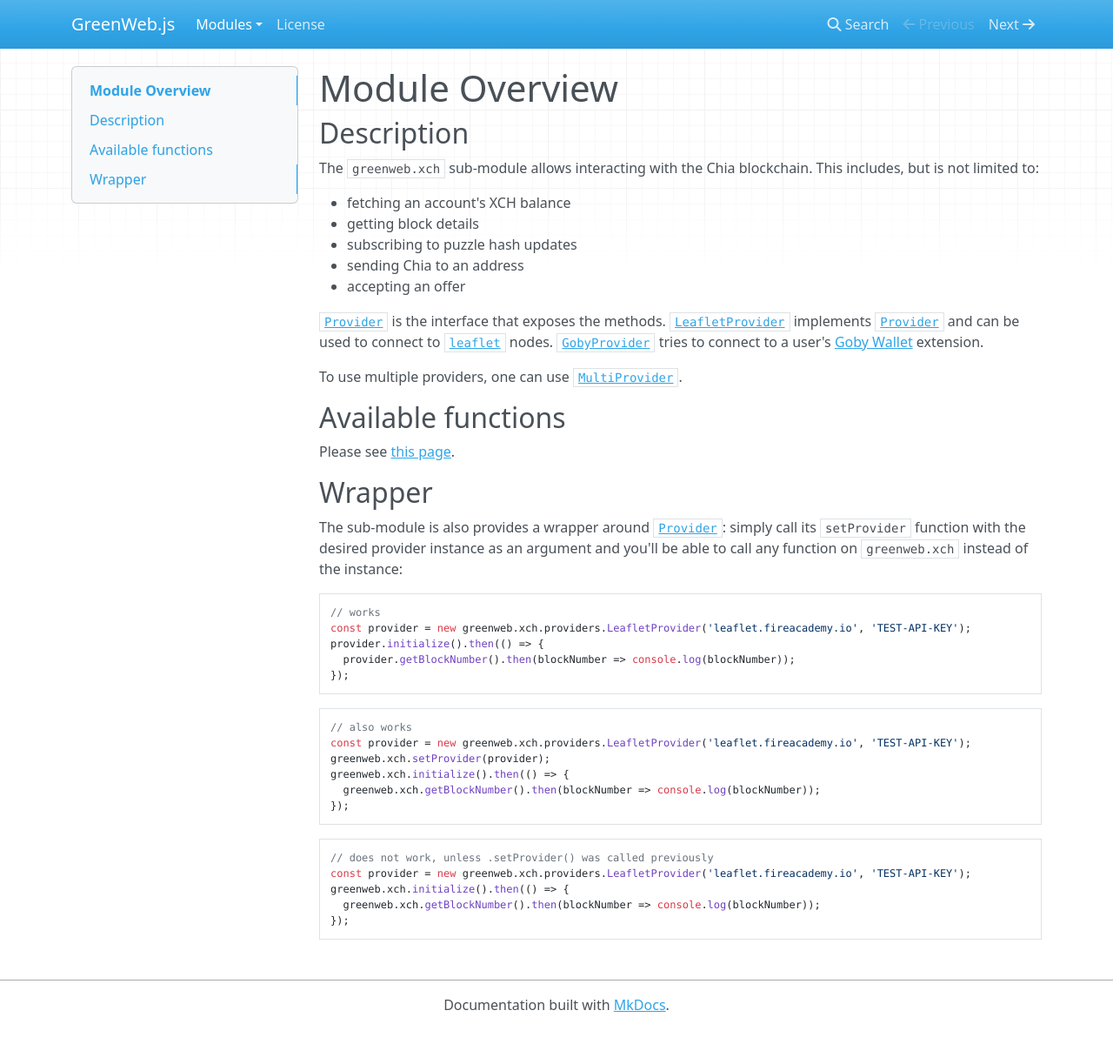
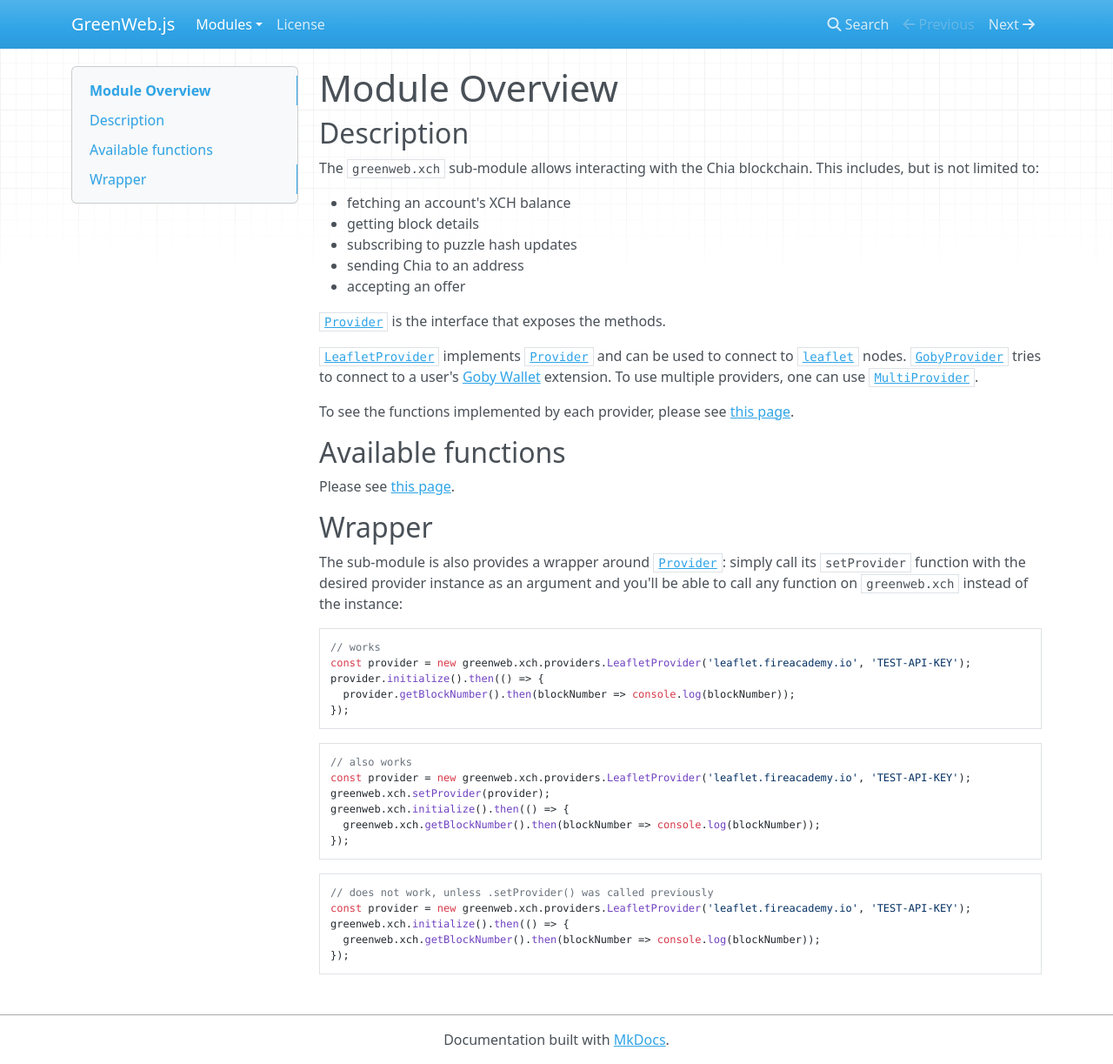
Before and after one commit to Yakuhito/GreenWeb.js, an MkDocs documentation site: the page built from docs/xch/index.md, in a window 1280 px wide and 1223 px high. Shown: the whole window at 87% size. Built offline with MkDocs 1.6.1, drawn with Linux system fonts in a browser that asks for light colours; nearby versions of some CDN libraries.

Commit message:
docs: modify xch index

```diff
--- a/docs/xch/index.md
+++ b/docs/xch/index.md
@@ -10,9 +10,13 @@ The `greenweb.xch` sub-module allows interacting with the Chia blockchain. This
  - sending Chia to an address
  - accepting an offer
 
-[`Provider`](provider.md) is the interface that exposes the methods. [`LeafletProvider`](leaflet-provider.md) implements [`Provider`](provider.md) and can be used to connect to [`leaflet`](https://github.com/FireAcademy/leaflet-docker) nodes. [`GobyProvider`](goby-provider.md) tries to connect to a user's [Goby Wallet](https://www.goby.app/) extension.
+[`Provider`](provider.md) is the interface that exposes the methods.
 
+[`LeafletProvider`](leaflet-provider.md) implements [`Provider`](provider.md) and can be used to connect to [`leaflet`](https://github.com/FireAcademy/leaflet-docker) nodes.
+[`GobyProvider`](goby-provider.md) tries to connect to a user's [Goby Wallet](https://www.goby.app/) extension.
 To use multiple providers, one can use [`MultiProvider`](multi-provider.md).
+
+To see the functions implemented by each provider, please see [this page](provider.md).
 
 ## Available functions
 Please see [this page](provider.md).
```
